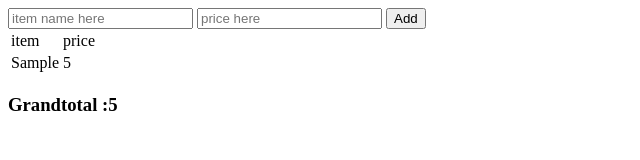
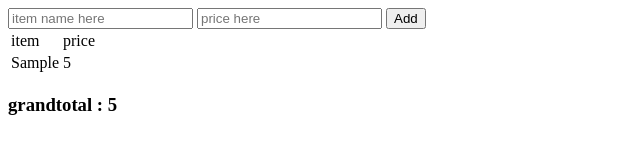
Before and after one commit to acciojob/shopping-cart-surajnakhale810, a website: page main.html in a window 1280 px wide. Both pictures are taken after typing "Sample", "5" into the empty fields and a click on the button "Add". Shown: the full height of the page, 0-640 px from the left. Drawn offline with Linux system fonts and the light colour scheme.

Commit message:
shopping card3

```diff
--- a/main.html
+++ b/main.html
@@ -16,8 +16,12 @@
 		<td>item</td>
 		<td>price</td>
 	</tr>
+	<!-- <tr>
+		<td>Grand Total :</td>
+		<td id="total">0</td>
+	</tr> -->
 </table>
-<h3 id="total">grandtotal : <span>0</span></h3>
+<h3 >grandtotal : <span id="total">0</span></h3>
     <script type="text/javascript" src="./script.js">
 </script>
 
--- a/script.js
+++ b/script.js
@@ -19,7 +19,7 @@ function grandTotal() {
             sum = sum + pricearr[i];
         }
 
-        total.innerText = "Grandtotal :" + sum
+        total.innerText =  sum
         itemInput.value = ""
         priceInput.value = ""
     }
```
